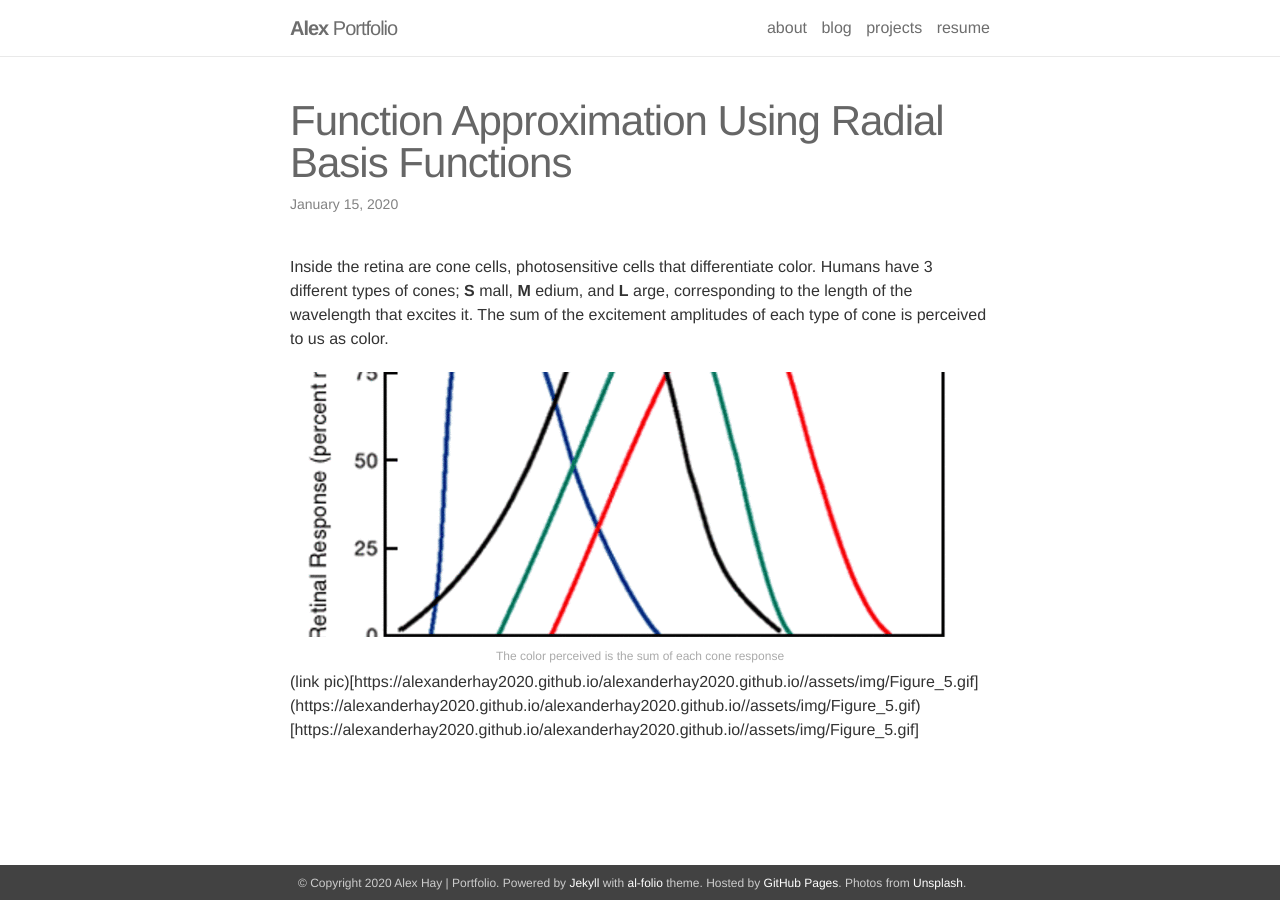
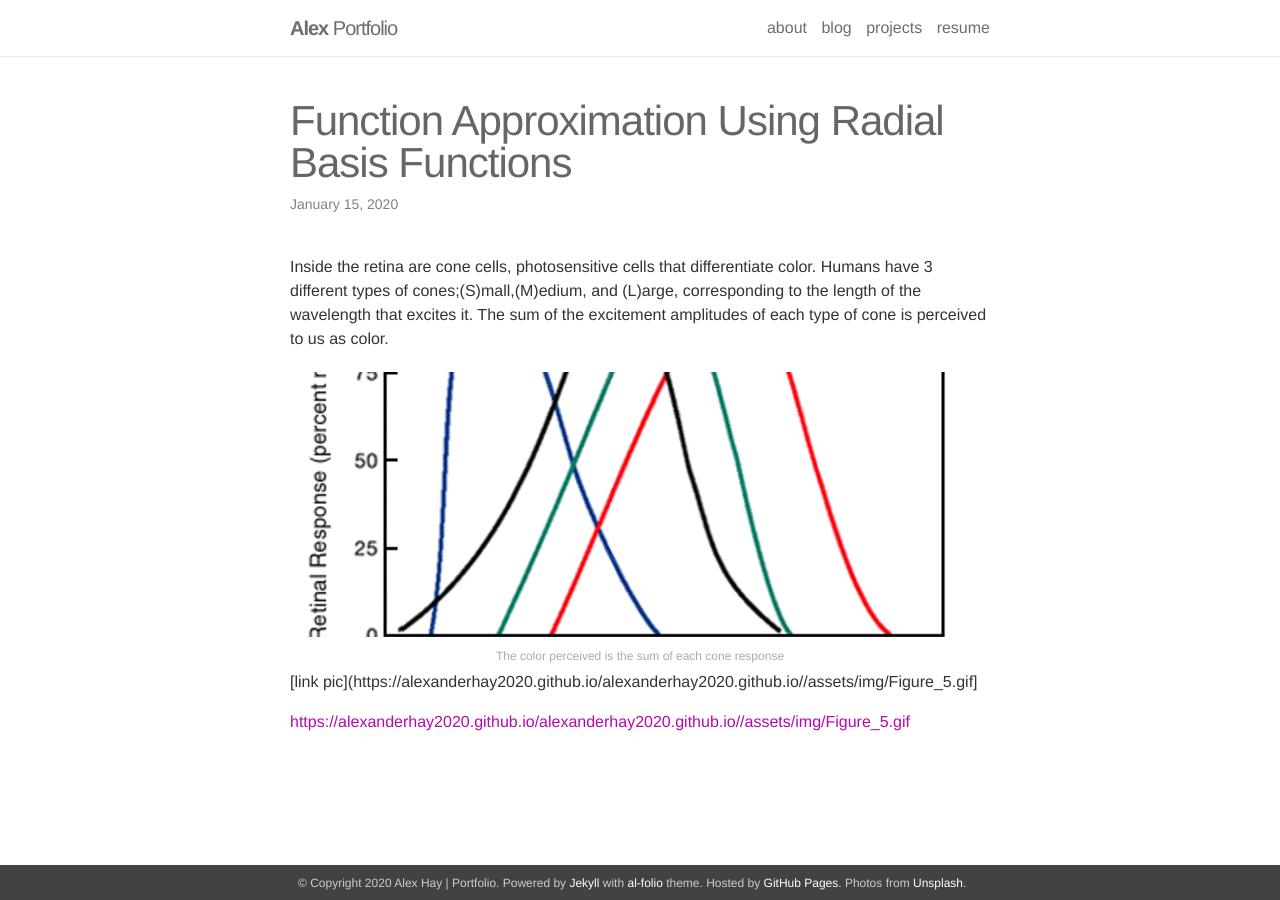
Before and after one commit to an-minyoung/an-minyoung.github.io, a Jekyll site: the page built from _posts/2020-01-15-radial_basis_functions.markdown, in a window 1280 px wide. Built offline with Jekyll 4.4.1, drawn with Linux system fonts in a browser that asks for light colours; nearby versions of some CDN libraries.

Commit message:
formatting

```diff
--- a/_posts/2020-01-15-radial_basis_functions.markdown
+++ b/_posts/2020-01-15-radial_basis_functions.markdown
@@ -4,7 +4,7 @@
 date:   2020-01-15
 description: Using radial basis functions to approximate a linear mapping
 ---
-Inside the retina are cone cells, photosensitive cells that differentiate color. Humans have 3 different types of cones; __S__ mall, __M__ edium, and __L__ arge, corresponding to the length of the wavelength that excites it. The sum of the excitement amplitudes of each type of cone is perceived to us as color.
+Inside the retina are cone cells, photosensitive cells that differentiate color. Humans have 3 different types of cones;(S)mall,(M)edium, and (L)arge, corresponding to the length of the wavelength that excites it. The sum of the excitement amplitudes of each type of cone is perceived to us as color.
 
 <div class="img_row">
     <img class="col three" src="{{ site.baseurl }}/assets/img/Figure_5.gif">
@@ -13,5 +13,6 @@
     The color perceived is the sum of each cone response
 </div>
 
-(link pic)[https://alexanderhay2020.github.io/alexanderhay2020.github.io//assets/img/Figure_5.gif]
-(https://alexanderhay2020.github.io/alexanderhay2020.github.io//assets/img/Figure_5.gif)[https://alexanderhay2020.github.io/alexanderhay2020.github.io//assets/img/Figure_5.gif]
+[link pic](https://alexanderhay2020.github.io/alexanderhay2020.github.io//assets/img/Figure_5.gif]
+
+[https://alexanderhay2020.github.io/alexanderhay2020.github.io//assets/img/Figure_5.gif](https://alexanderhay2020.github.io/alexanderhay2020.github.io//assets/img/Figure_5.gif)
```
